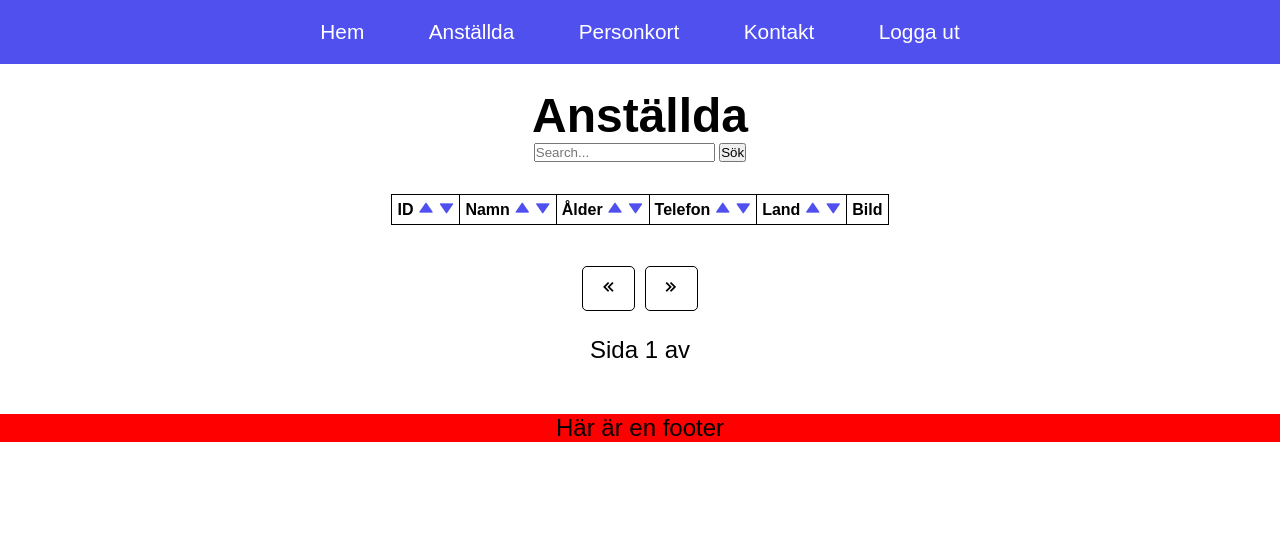
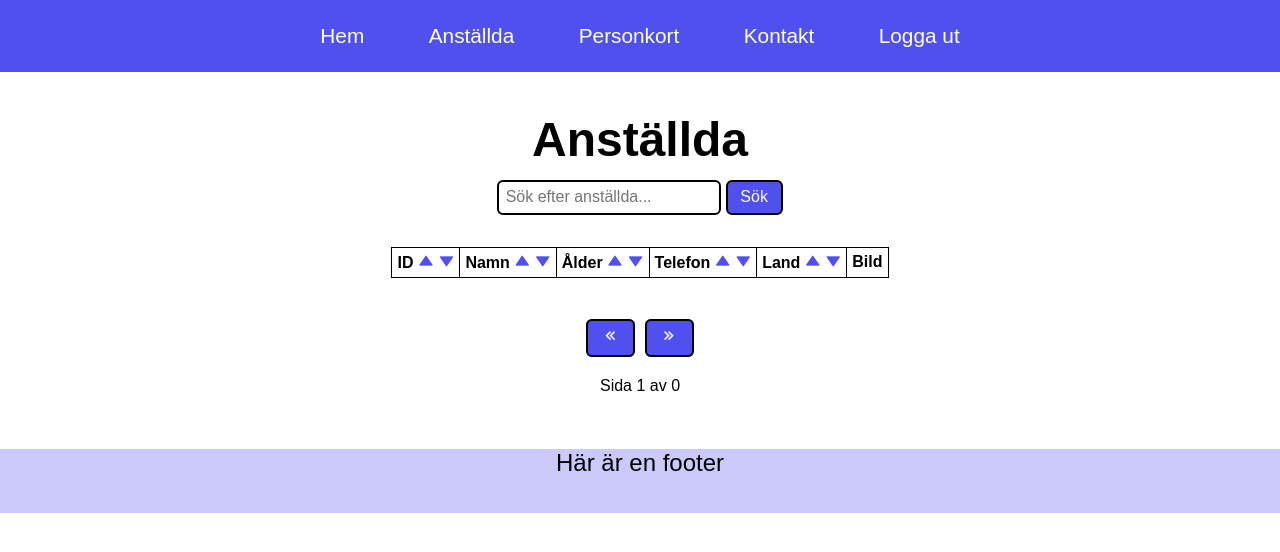
Before and after one commit to mariebayard/Personalregister, a Flask app: page /anstallda in a window 1280 px wide. Shown: the top 552 px of the page. Run offline with Flask 3, Linux system fonts and the light colour scheme; data that the repository does not hold is empty; parts of the project's set-up code (start-up, migrations or seed data) failed here and were passed over.

Commit message:
Anställda; styling. Footer; flyttade footern längst ner på sidorna hem och personkort.
Anställda; La till styling för sökfunktion. Styling för nav för pagination.
Justerade marginal på h1.
La till height på footer samt hem-sida och person-kort för att uppta hela sidan.

```diff
--- a/static/style.css
+++ b/static/style.css
@@ -4,7 +4,7 @@
 }
 nav {
     background-color: rgb(80, 80, 239);
-    padding: 20px;
+    padding: 3vh;
     text-align: center;
 }
 nav a{
@@ -18,7 +18,7 @@
     font-family: sans-serif;
 }
 h1{
-    margin-top: 1.5rem;
+    padding-top: 2.5rem;
     font-size: 3rem;
     text-align: center;
 }
@@ -28,9 +28,10 @@
     text-align: center;
 }
 footer{
-    background-color: red;
+    background-color: rgba(80, 80, 239,0.3);
     bottom: 0px;
     width: 100%;
+    height: 8vh;
 }
 footer p{
     text-align: center;
@@ -40,6 +41,7 @@
 /* ------------Styling för firstpage och hemsida----------*/
 .welcome-container{
     display: flex;
+    height: 81vh;
 }
 .welcome-div {
     text-align: left;
@@ -72,7 +74,23 @@
     justify-content: center;
     align-items: center;
     margin-top: 2rem;
-
+}
+.employee-search{
+    margin-top: 0.8rem;
+}
+.employee-search input{
+    font-size: 1rem;
+    padding: 0.4rem;
+    border: 2px solid black;
+    border-radius: 6px;
+}
+.employee-button{
+    padding: 0.4rem 0.8rem;
+    background-color: rgb(80, 80, 239);
+    color: white;
+    font-size: 1rem;
+    border: 2px solid black;
+    border-radius: 6px;
 }
 table{
     border-collapse: collapse;
@@ -89,23 +107,28 @@
 .pagination {
     display: flex;
     justify-content: center;
-    padding: 20px;
+    padding: 0.8rem;
     margin: 0;
 }
 
 .page-link {
-    padding: 10px 15px;
+    padding: 0.4rem 0.8rem;
     margin: 0 5px;
-    border: 1px solid black;
-    color: black;
+    border: 2px solid black;
+    color: white;
+    font-size: 1.2rem;
+    background-color: rgb(80, 80, 239);
     text-decoration: none;
-    border-radius: 5px;
+    border-radius: 6px;
+    transition: background-color 0.5s;
 }
 
 .page-link:hover {
-    background-color: grey;
+    background-color: rgba(80, 80, 239, 0.3);
 }
-
+.page-of {
+    font-size: 1rem;
+}
 a{
     text-decoration:none;
     color: rgb(80, 80, 239);
@@ -113,8 +136,11 @@
 
 
 /* -------------------Personkort styling--------------*/
+.person-article{
+    height: 81vh;
+}
 .person-div{
-    margin-top: 5rem;
+    padding-top: 5rem;
     margin-left: 10%;
     display: flex;
 }
--- a/templates/anstallda.html
+++ b/templates/anstallda.html
@@ -8,7 +8,7 @@
 
         <form method="get">
             <div class="employee-search">
-                <input type="text" name="q" placeholder="Search..." required value="{{q}}">
+                <input type="text" name="q" placeholder="Sök efter anställda..." required value="{{q}}">
                 <button class="employee-button" type="submit">Sök</button>
             </div>
         </form>
@@ -114,7 +114,7 @@
                     {% endif %}
                 {% endif %}
             </ul>
-            <p>Sida {{page}} av {{pages}}</p>
+            <p class="page-of">Sida {{page}} av {{nr_pages}}</p>
         </nav>
 
 </article>
```
